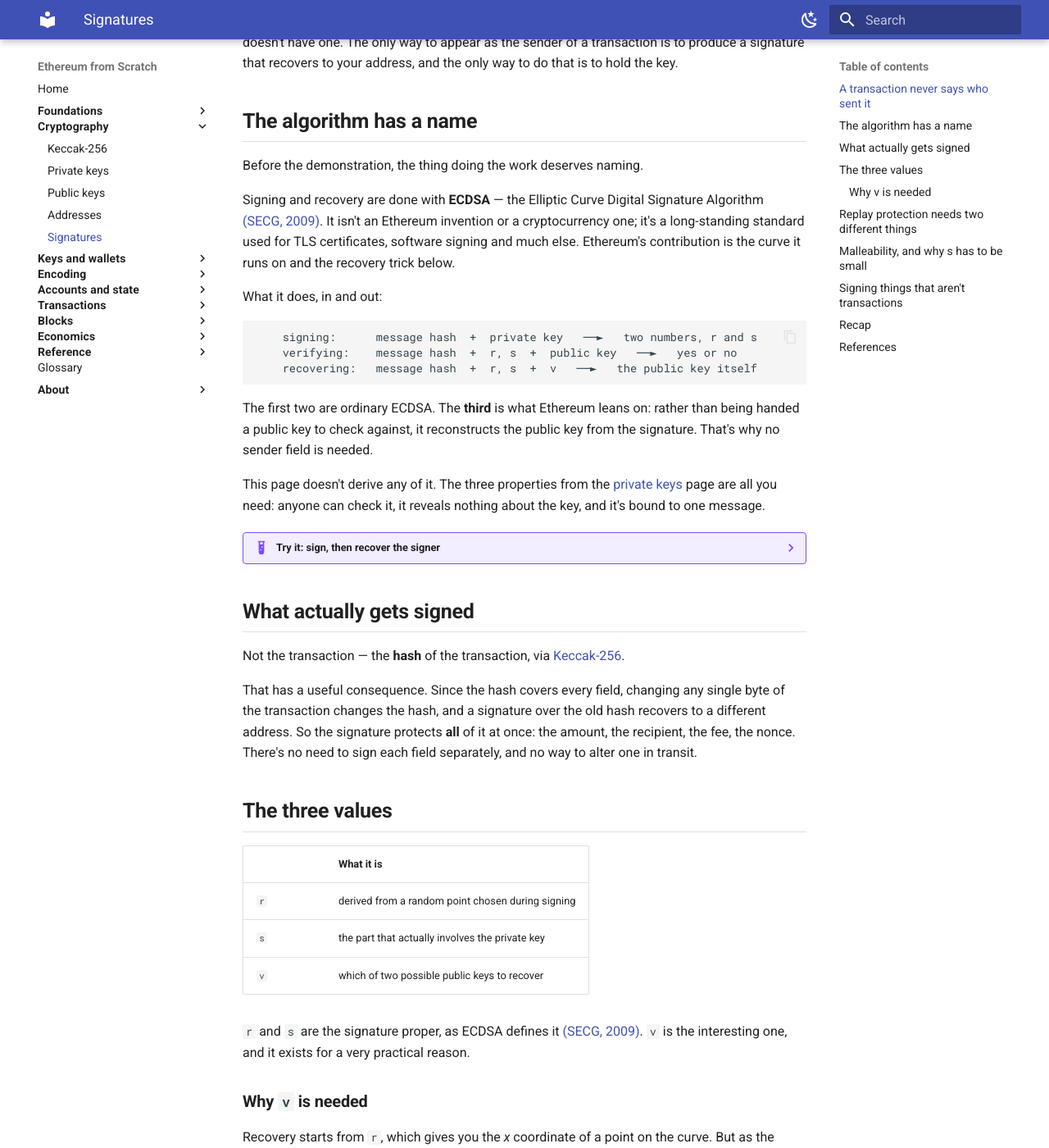
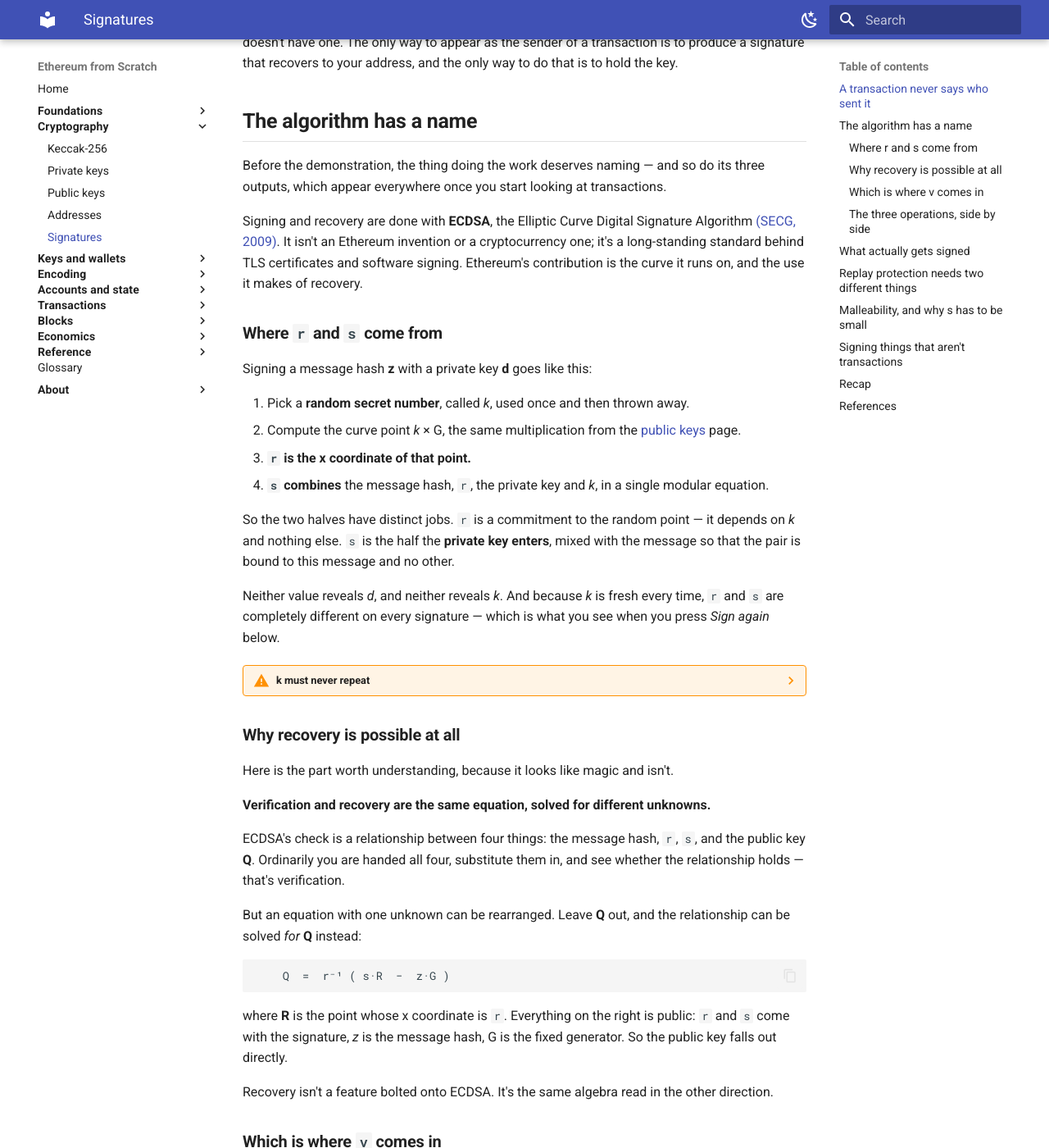
Before and after one commit to davide-stocco/ethereum-from-scratch, an MkDocs documentation site: the page built from docs/crypto/signatures.md, in a window 1280 px wide and 1400 px high, scrolled down 813 px. Shown: the whole window at 82% size. Built offline with MkDocs 1.6.1 and Material for MkDocs 9.7.7, drawn with Linux system fonts in a browser that asks for light colours; some of the changed text lies outside the part shown.

Commit message:
Introduce r, s and v where they're first used, and say why recovery works
Davide pointed out that the in/out diagram used r, s and v while the
section defining them sat three headings later. Merged, and the whole
explanation reordered around his second question — why recovery hands
back a public key at all.

The algorithm section now runs: ECDSA named; where r and s come from,
step by step, with r as a commitment to the random point k and s as the
half the private key enters; why recovery is possible; why v exists;
then the three operations summarised. Each piece now rests on the one
before it.

The recovery explanation is the part that was missing entirely. It
looked like magic because the page never said what it was: verification
and recovery are the SAME equation solved for different unknowns. With
Q left out it rearranges to Q = r^-1(sR - zG), where everything on the
right travels with the signature. So recovery isn't bolted on, it's the
same algebra read backwards — and v exists only because r gives the x
coordinate of R, which admits two y values.

Added a warning that k must never repeat, since the page now introduces
k explicitly and a reused k leaks the private key by simple algebra.

Also tightened the open-box rule, which I'd been eroding. Only three
kinds stay open now: stub notices, staleness stamps, and one danger box
where ignoring it costs money. Technical cautions close like everything
else — closed four that had crept in, and wrote the reasoning into
ROADMAP.

````diff
--- a/docs/crypto/signatures.md
+++ b/docs/crypto/signatures.md
@@ -27,21 +27,86 @@ Which is rather elegant once it lands. A forged "from" field would be worthless,
 
 ## The algorithm has a name
 
-Before the demonstration, the thing doing the work deserves naming.
+Before the demonstration, the thing doing the work deserves naming — and so do its three outputs, which appear everywhere once you start looking at transactions.
 
-Signing and recovery are done with **ECDSA** — the Elliptic Curve Digital Signature Algorithm [(SECG, 2009)](#ref-sec1). It isn't an Ethereum invention or a cryptocurrency one; it's a long-standing standard used for TLS certificates, software signing and much else. Ethereum's contribution is the curve it runs on and the recovery trick below.
+Signing and recovery are done with **ECDSA**, the Elliptic Curve Digital Signature Algorithm [(SECG, 2009)](#ref-sec1). It isn't an Ethereum invention or a cryptocurrency one; it's a long-standing standard behind TLS certificates and software signing. Ethereum's contribution is the curve it runs on, and the use it makes of recovery.
 
-What it does, in and out:
+### Where `r` and `s` come from
+
+Signing a message hash **z** with a private key **d** goes like this:
+
+1. Pick a **random secret number**, called *k*, used once and then thrown away.
+2. Compute the curve point *k* × G, the same multiplication from the [public keys](public-keys.md) page.
+3. **`r` is the x coordinate of that point.**
+4. **`s` combines** the message hash, `r`, the private key and *k*, in a single modular equation.
+
+So the two halves have distinct jobs. `r` is a commitment to the random point — it depends on *k* and nothing else. `s` is the half the **private key enters**, mixed with the message so that the pair is bound to this message and no other.
+
+Neither value reveals *d*, and neither reveals *k*. And because *k* is fresh every time, `r` and `s` are completely different on every signature — which is what you see when you press *Sign again* below.
+
+??? warning "k must never repeat"
+
+    If the same *k* is ever used to sign two different messages with the same
+    key, the private key can be recovered from the two signatures by
+    schoolroom algebra. It's one of the classic ways real systems have lost
+    keys, and the reason serious implementations derive *k* deterministically
+    from the key and message rather than trusting a random number source.
+
+### Why recovery is possible at all
+
+Here is the part worth understanding, because it looks like magic and isn't.
+
+**Verification and recovery are the same equation, solved for different unknowns.**
+
+ECDSA's check is a relationship between four things: the message hash, `r`, `s`, and the public key **Q**. Ordinarily you are handed all four, substitute them in, and see whether the relationship holds — that's verification.
+
+But an equation with one unknown can be rearranged. Leave **Q** out, and the relationship can be solved *for* **Q** instead:
 
 ```
-    signing:      message hash  +  private key   ──►   two numbers, r and s
-    verifying:    message hash  +  r, s  +  public key   ──►   yes or no
-    recovering:   message hash  +  r, s  +  v   ──►   the public key itself
+    Q  =  r⁻¹ ( s·R  −  z·G )
 ```
 
-The first two are ordinary ECDSA. The **third** is what Ethereum leans on: rather than being handed a public key to check against, it reconstructs the public key from the signature. That's why no sender field is needed.
+where **R** is the point whose x coordinate is `r`. Everything on the right is public: `r` and `s` come with the signature, *z* is the message hash, G is the fixed generator. So the public key falls out directly.
 
-This page doesn't derive any of it. The three properties from the [private keys](private-keys.md) page are all you need: anyone can check it, it reveals nothing about the key, and it's bound to one message.
+Recovery isn't a feature bolted onto ECDSA. It's the same algebra read in the other direction.
+
+### Which is where `v` comes in
+
+One snag. Recovery needs the point **R**, and the signature only gives you `r` — its *x* coordinate. As the [public keys](public-keys.md) page showed, an *x* coordinate has **two** possible *y* values, one even and one odd.
+
+Two candidate points give two candidate public keys, and so two candidate addresses. Only one of them signed.
+
+So **`v` is one bit saying which**: the *y* was even, or the *y* was odd. That's its whole job. Without it you'd recover two addresses with no way to choose between them.
+
+??? info "History: `v` used to carry more than one bit"
+
+    In early Ethereum, `v` was 27 or 28 — the parity bit plus an offset
+    inherited from Bitcoin.
+
+    Then came a problem. A transaction signed for Ethereum was equally valid on
+    any other chain using the same curve, so a payment could be taken from one
+    network and replayed on another, where the same key controlled the same
+    address. **EIP-155** [(Buterin, 2016)](#ref-eip155) fixed it by folding the
+    **chain id** into `v`, so a signature became valid on exactly one network.
+
+    Modern typed transactions dropped that trick. They carry the chain id as
+    its own field and store the parity plainly as 0 or 1 — which is what the
+    tool below shows. Cleaner, and the same protection.
+
+    So if you meet `v = 27`, `v = 37` and `v = 1` in different places, none is
+    wrong; they're three generations of the same bit.
+
+### The three operations, side by side
+
+```
+    signing:      message hash  +  private key          ──►   r, s
+    verifying:    message hash  +  r, s  +  public key   ──►   yes or no
+    recovering:   message hash  +  r, s  +  v            ──►   the public key
+```
+
+The first two are ordinary ECDSA, used across the internet. The **third** is what Ethereum leans on, and it's why a transaction needs no sender field.
+
+This page doesn't derive any of it. The three properties from the [private keys](private-keys.md) page are what matter: anyone can check it, it reveals nothing about the key, and it's bound to one message.
 
 ??? example "Try it: sign, then recover the signer"
 
@@ -61,10 +126,9 @@ This page doesn't derive any of it. The three properties from the [private keys]
     computed, and it matches.
 
     **Step 2 — press Sign again**, several times. The signature changes
-    completely every time, and **the recovered address never does.** This is
-    the point made on the private keys page: a signature isn't a fixed token
-    you could copy, it's freshly computed, and there's a random ingredient in
-    each one.
+    completely every time, and **the recovered address never does.** That's
+    *k* being fresh on each signature, and it's the claim from the private
+    keys page made concrete: a signature is computed, not held.
 
     **Step 3 — alter the lower field only**, so the verifier checks a
     different message from the one that was signed. Change "Anna" to "Anne",
@@ -81,42 +145,6 @@ This page doesn't derive any of it. The three properties from the [private keys]
 Not the transaction — the **hash** of the transaction, via [Keccak-256](keccak256.md).
 
 That has a useful consequence. Since the hash covers every field, changing any single byte of the transaction changes the hash, and a signature over the old hash recovers to a different address. So the signature protects **all** of it at once: the amount, the recipient, the fee, the nonce. There's no need to sign each field separately, and no way to alter one in transit.
-
-## The three values
-
-| | What it is |
-| --- | --- |
-| `r` | derived from a random point chosen during signing |
-| `s` | the part that actually involves the private key |
-| `v` | which of two possible public keys to recover |
-
-`r` and `s` are the signature proper, as ECDSA defines it [(SECG, 2009)](#ref-sec1). `v` is the interesting one, and it exists for a very practical reason.
-
-### Why `v` is needed
-
-Recovery starts from `r`, which gives you the *x* coordinate of a point on the curve. But as the [public keys](public-keys.md) page showed, an *x* coordinate has **two** possible *y* values — one even, one odd.
-
-Two candidate points mean two candidate public keys, and therefore two candidate addresses. Only one of them signed. So `v` carries a single bit saying which: *the y was even* or *the y was odd*.
-
-Without it you'd recover two addresses and have no way to choose. One extra bit saves you from that.
-
-??? info "History: v used to carry more than one bit"
-
-    In early Ethereum, `v` was 27 or 28 — the parity bit plus an offset
-    inherited from Bitcoin.
-
-    Then came a problem. A transaction signed for Ethereum was equally valid on
-    any other chain using the same curve, so a payment could be taken from one
-    network and replayed on another, where the same key controlled the same
-    address. **EIP-155** [(Buterin, 2016)](#ref-eip155) fixed it by folding the
-    **chain id** into `v`, so a signature became valid on exactly one network.
-
-    Modern typed transactions dropped that trick. They carry the chain id as
-    its own field and store the parity plainly as 0 or 1 — which is what the
-    tool above shows. Cleaner, and the same protection.
-
-    So if you meet `v = 27`, `v = 37` and `v = 1` in different places, none is
-    wrong; they're three generations of the same bit.
 
 ## Replay protection needs two different things
 
@@ -159,7 +187,7 @@ A private key will sign any bytes you give it, and plenty of uses have nothing t
 
 "Sign in with your wallet" works this way: a site gives you a phrase, you sign it, and the site recovers your address. No transaction, no gas, no block — just a signature and a recovery, exactly as in the tool above.
 
-!!! warning "Which is why a signing prompt deserves reading"
+??? warning "Which is why a signing prompt deserves reading"
 
     Because a signature authorises whatever was signed, and your wallet can
     only show you the bytes.
````
Also changed, not shown: ROADMAP.md (+13 -4 lines), docs/crypto/public-keys.md (+1 -1 lines), docs/glossary.md (+1 -1 lines), docs/index.md (+1 -1 lines).
